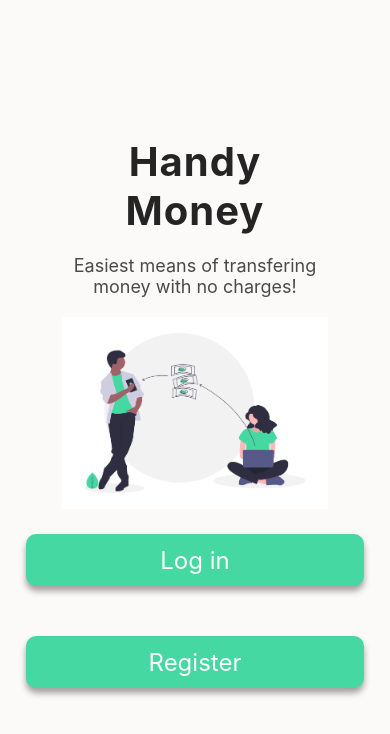
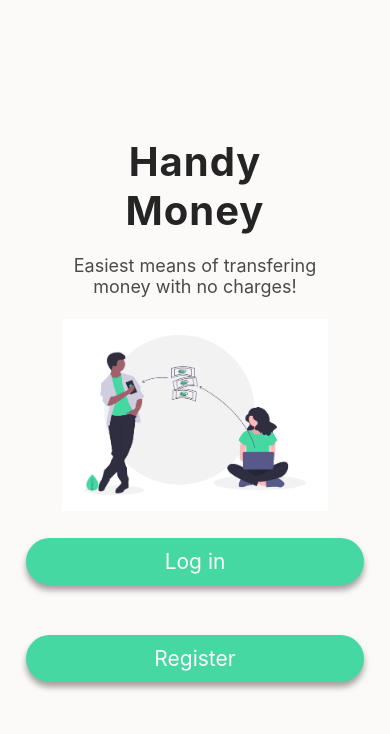
Before and after one commit to codeTrain-Project/original-project, a React Native app: screen / in a window 390 px wide. Shown: the top 734 px of the page. Built offline with nearby package versions, Linux system fonts and the light colour scheme.

Commit message:
feat: Reusable button component

```diff
--- a/src/components/Button.js
+++ b/src/components/Button.js
@@ -15,10 +15,10 @@ export default Button;
 const styles = StyleSheet.create({
 	btnContainer: {
 		backgroundColor: Colors.PRIMARY,
-		height: 52,
+		height: 47,
 		alignItems: 'center',
 		justifyContent: 'center',
-		borderRadius: 10,
+		borderRadius: 200,
 		marginVertical: 25,
 
 		shadowColor: '#000',
@@ -32,7 +32,7 @@ const styles = StyleSheet.create({
 	},
 
 	label: {
-		fontSize: 24,
+		fontSize: 21,
 		color: Colors.WHITE,
 	},
 });
```
